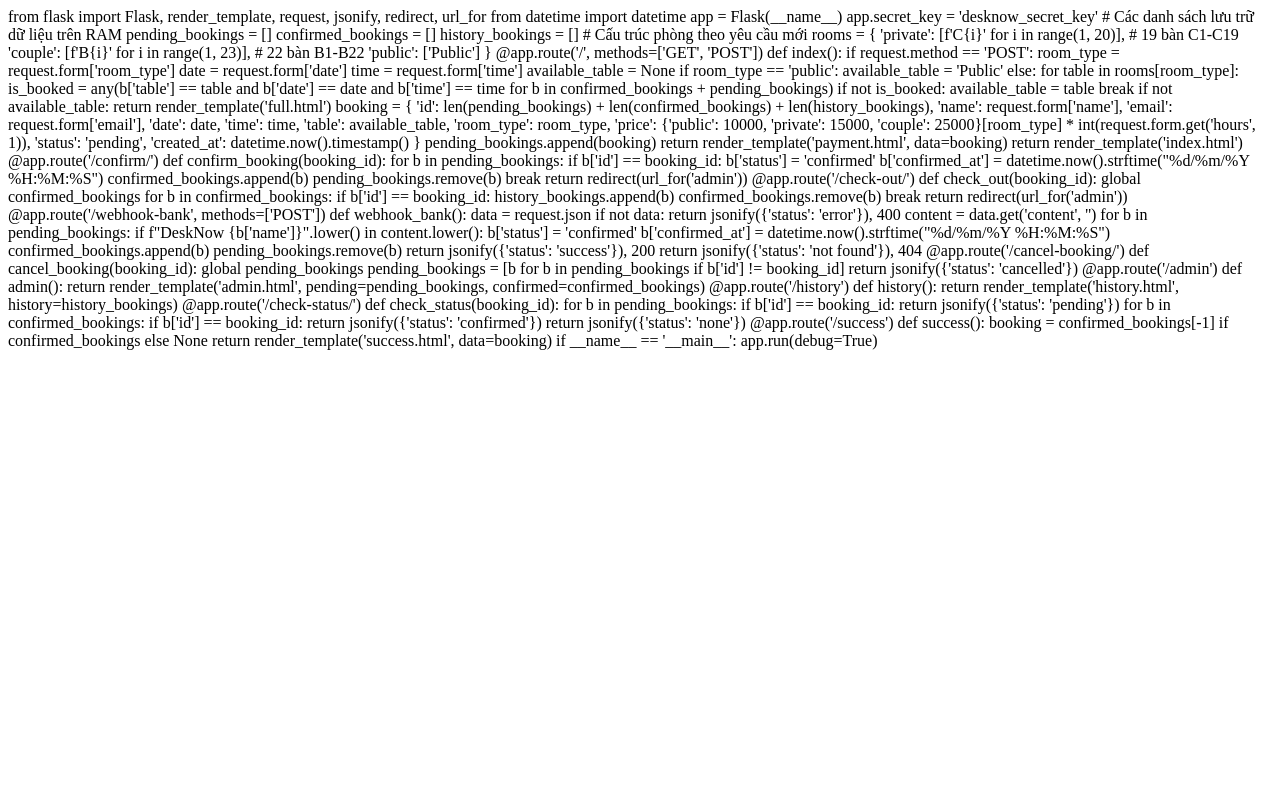
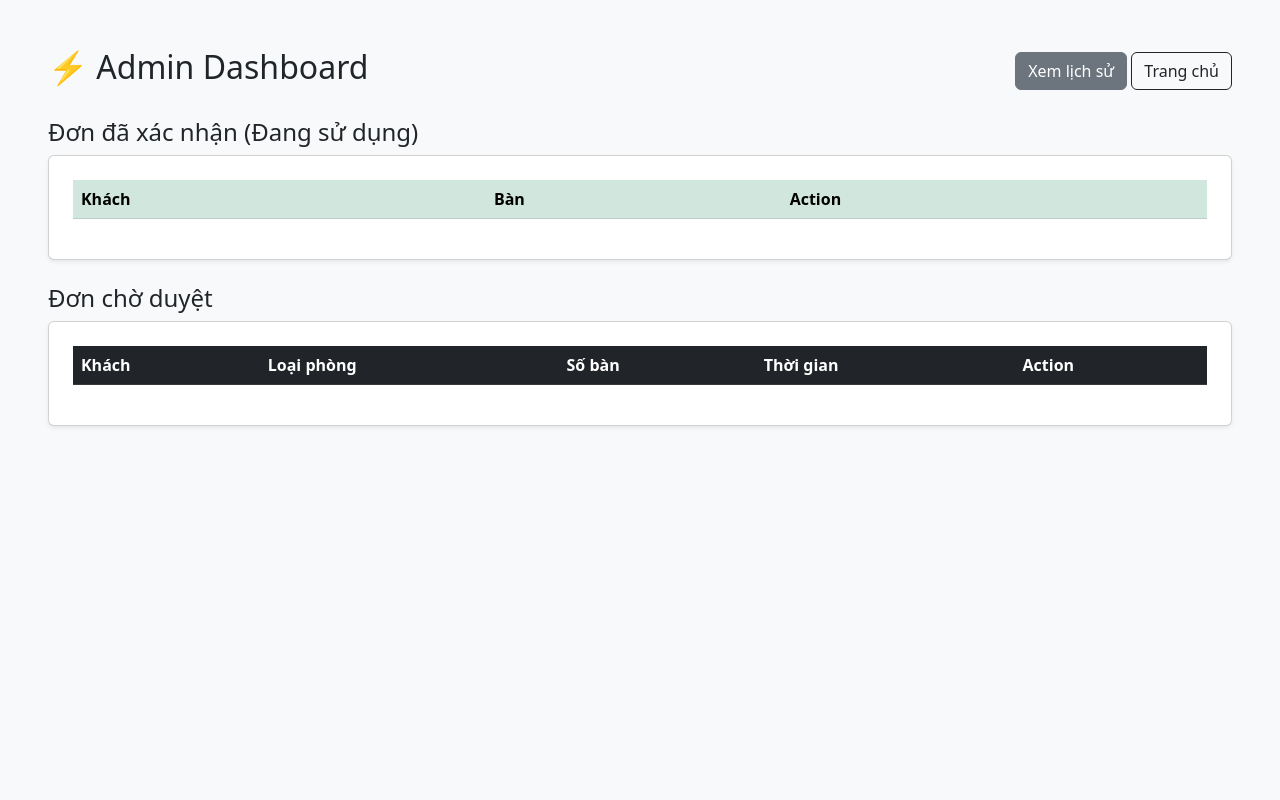
Before and after one commit to tanphatng2007-blip/desknow-booking, a Flask app: page /admin in a window 1280 px wide. Run offline with Flask 3, Linux system fonts and the light colour scheme; lists and menus that the app fills with data are empty.

Commit message:
Update admin.html

```diff
--- a/templates/admin.html
+++ b/templates/admin.html
@@ -1,119 +1,48 @@
-from flask import Flask, render_template, request, jsonify, redirect, url_for
-from datetime import datetime
+<link href="https://cdn.jsdelivr.net/npm/bootstrap@5.3.0/dist/css/bootstrap.min.css" rel="stylesheet">
+<body class="bg-light p-5">
+    <div class="d-flex justify-content-between align-items-center">
+        <h2>⚡ Admin Dashboard</h2>
+        <div>
+            <a href="/history" class="btn btn-secondary">Xem lịch sử</a>
+            <a href="/" class="btn btn-outline-dark">Trang chủ</a>
+        </div>
+    </div>
 
-app = Flask(__name__)
-app.secret_key = 'desknow_secret_key'
+    <h4 class="mt-4">Đơn đã xác nhận (Đang sử dụng)</h4>
+    <div class="card p-4 shadow-sm mb-4">
+        <table class="table table-hover align-middle">
+            <thead class="table-success">
+                <tr><th>Khách</th><th>Bàn</th><th>Action</th></tr>
+            </thead>
+            <tbody>
+                {% for b in confirmed %}
+                <tr>
+                    <td>{{ b.name }}</td>
+                    <td>{{ b.table }}</td>
+                    <td><a href="/check-out/{{ b.id }}" class="btn btn-warning btn-sm">Check-out</a></td>
+                </tr>
+                {% endfor %}
+            </tbody>
+        </table>
+    </div>
 
-# Các danh sách lưu trữ dữ liệu trên RAM
-pending_bookings = []
-confirmed_bookings = []
-history_bookings = []
-
-# Cấu trúc phòng theo yêu cầu mới
-rooms = {
-    'private': [f'C{i}' for i in range(1, 20)], # 19 bàn C1-C19
-    'couple': [f'B{i}' for i in range(1, 23)],  # 22 bàn B1-B22
-    'public': ['Public']
-}
-
-@app.route('/', methods=['GET', 'POST'])
-def index():
-    if request.method == 'POST':
-        room_type = request.form['room_type']
-        date = request.form['date']
-        time = request.form['time']
-
-        available_table = None
-        if room_type == 'public':
-            available_table = 'Public'
-        else:
-            for table in rooms[room_type]:
-                is_booked = any(b['table'] == table and b['date'] == date and b['time'] == time
-                                for b in confirmed_bookings + pending_bookings)
-                if not is_booked:
-                    available_table = table
-                    break
-
-        if not available_table:
-            return render_template('full.html')
-
-        booking = {
-            'id': len(pending_bookings) + len(confirmed_bookings) + len(history_bookings),
-            'name': request.form['name'],
-            'email': request.form['email'],
-            'date': date,
-            'time': time,
-            'table': available_table,
-            'room_type': room_type,
-            'price': {'public': 10000, 'private': 15000, 'couple': 25000}[room_type] * int(request.form.get('hours', 1)),
-            'status': 'pending',
-            'created_at': datetime.now().timestamp()
-        }
-        pending_bookings.append(booking)
-        return render_template('payment.html', data=booking)
-    return render_template('index.html')
-
-@app.route('/confirm/<int:booking_id>')
-def confirm_booking(booking_id):
-    for b in pending_bookings:
-        if b['id'] == booking_id:
-            b['status'] = 'confirmed'
-            b['confirmed_at'] = datetime.now().strftime("%d/%m/%Y %H:%M:%S")
-            confirmed_bookings.append(b)
-            pending_bookings.remove(b)
-            break
-    return redirect(url_for('admin'))
-
-@app.route('/check-out/<int:booking_id>')
-def check_out(booking_id):
-    global confirmed_bookings
-    for b in confirmed_bookings:
-        if b['id'] == booking_id:
-            history_bookings.append(b)
-            confirmed_bookings.remove(b)
-            break
-    return redirect(url_for('admin'))
-
-@app.route('/webhook-bank', methods=['POST'])
-def webhook_bank():
-    data = request.json
-    if not data: return jsonify({'status': 'error'}), 400
-    content = data.get('content', '')
-    for b in pending_bookings:
-        if f"DeskNow {b['name']}".lower() in content.lower():
-            b['status'] = 'confirmed'
-            b['confirmed_at'] = datetime.now().strftime("%d/%m/%Y %H:%M:%S")
-            confirmed_bookings.append(b)
-            pending_bookings.remove(b)
-            return jsonify({'status': 'success'}), 200
-    return jsonify({'status': 'not found'}), 404
-
-@app.route('/cancel-booking/<int:booking_id>')
-def cancel_booking(booking_id):
-    global pending_bookings
-    pending_bookings = [b for b in pending_bookings if b['id'] != booking_id]
-    return jsonify({'status': 'cancelled'})
-
-@app.route('/admin')
-def admin():
-    return render_template('admin.html', pending=pending_bookings, confirmed=confirmed_bookings)
-
-@app.route('/history')
-def history():
-    return render_template('history.html', history=history_bookings)
-
-@app.route('/check-status/<int:booking_id>')
-def check_status(booking_id):
-    for b in pending_bookings:
-        if b['id'] == booking_id: return jsonify({'status': 'pending'})
-    for b in confirmed_bookings:
-        if b['id'] == booking_id: return jsonify({'status': 'confirmed'})
-    return jsonify({'status': 'none'})
-
-@app.route('/success')
-def success():
-    booking = confirmed_bookings[-1] if confirmed_bookings else None
-    return render_template('success.html', data=booking)
-
-if __name__ == '__main__':
-    app.run(debug=True)
+    <h4>Đơn chờ duyệt</h4>
+    <div class="card p-4 shadow-sm">
+        <table class="table table-hover align-middle">
+            <thead class="table-dark">
+                <tr><th>Khách</th><th>Loại phòng</th><th>Số bàn</th><th>Thời gian</th><th>Action</th></tr>
+            </thead>
+            <tbody>
+                {% for b in pending %}
+                <tr>
+                    <td>{{ b.name }}</td>
+                    <td>{{ b.room_type|capitalize }}</td>
+                    <td><strong>{{ b.table }}</strong></td>
+                    <td>{{ b.date }} | {{ b.time }}</td>
+                    <td><a href="/confirm/{{ b.id }}" class="btn btn-success btn-sm">Duyệt Đơn</a></td>
+                </tr>
+                {% endfor %}
+            </tbody>
+        </table>
+    </div>
+</body>
```
